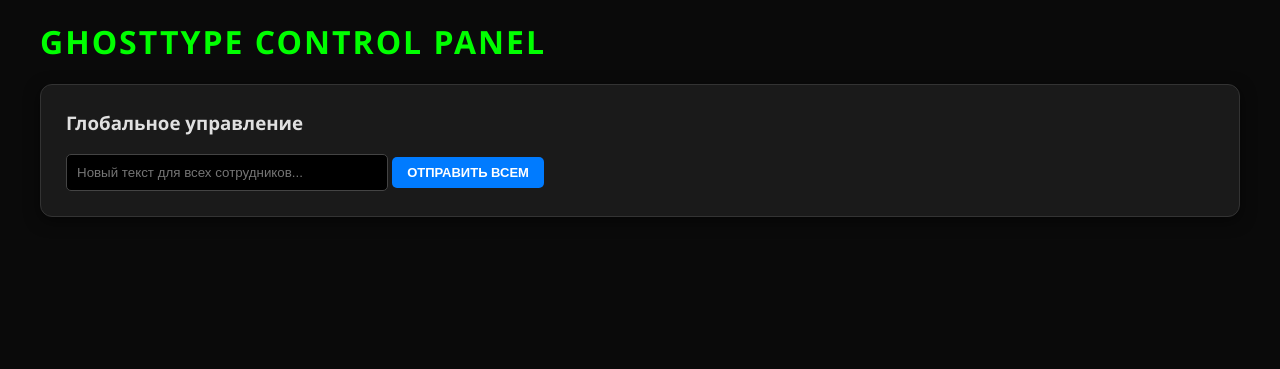
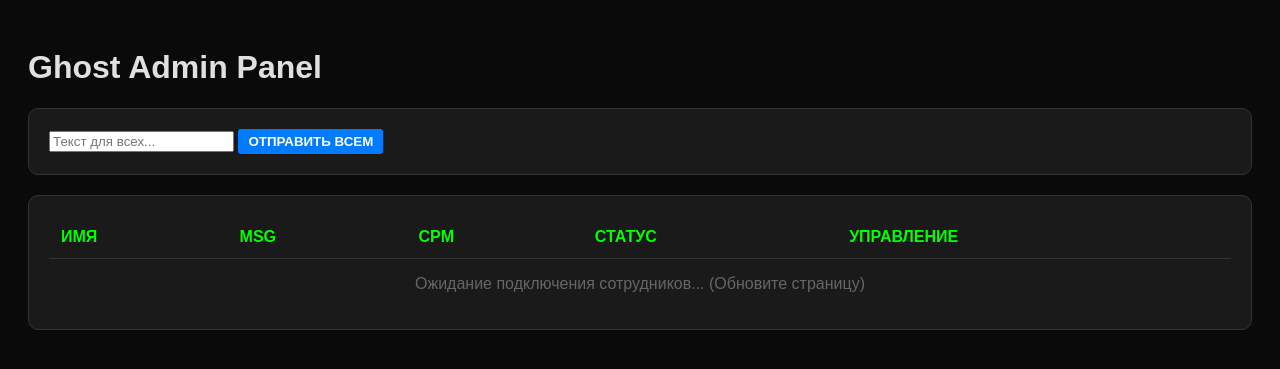
Before and after one commit to 9u9s9d1t/ghost-admin-panel, a Flask app: page / in a window 1280 px wide. Shown: the top 369 px of the page. Run offline with Flask 3, Linux system fonts and the light colour scheme; lists and menus that the app fills with data are empty.

Commit message:
Update index.html

```diff
--- a/templates/index.html
+++ b/templates/index.html
@@ -4,35 +4,94 @@
     <meta charset="UTF-8">
     <title>Ghost Admin Pro</title>
     <style>
-        body { background: #0a0a0a; color: #e0e0e0; font-family: 'Segoe UI', sans-serif; padding: 20px; margin: 0; }
-        .container { max-width: 1200px; margin: 0 auto; }
-        .panel { background: #1a1a1a; padding: 25px; border-radius: 12px; margin-bottom: 25px; border: 1px solid #333; box-shadow: 0 4px 15px rgba(0,0,0,0.5); }
-        h1 { color: #00ff00; text-transform: uppercase; letter-spacing: 2px; margin-top: 0; }
-        table { width: 100%; border-collapse: collapse; background: #111; border-radius: 8px; overflow: hidden; }
-        th, td { padding: 15px; text-align: left; border-bottom: 1px solid #222; }
-        th { background: #000; color: #00ff00; cursor: pointer; user-select: none; }
-        th:hover { background: #050505; }
-        .btn { padding: 8px 15px; border: none; border-radius: 5px; cursor: pointer; font-weight: bold; transition: 0.2s; font-size: 13px; }
-        .btn-green { background: #28a745; color: white; }
+        body { background: #0a0a0a; color: #e0e0e0; font-family: sans-serif; padding: 20px; }
+        .panel { background: #1a1a1a; padding: 20px; border-radius: 10px; border: 1px solid #333; margin-bottom: 20px; }
+        table { width: 100%; border-collapse: collapse; }
+        th, td { padding: 12px; border-bottom: 1px solid #333; text-align: left; }
+        th { color: #00ff00; }
+        .btn { padding: 5px 10px; cursor: pointer; border: none; border-radius: 3px; font-weight: bold; }
+        .btn-blue { background: #007bff; color: white; }
         .btn-red { background: #dc3545; color: white; }
-        .btn-blue { background: #007bff; color: white; }
-        .btn:hover { transform: translateY(-1px); filter: brightness(1.2); }
-        .top-gun { color: gold !important; font-weight: bold; text-shadow: 0 0 10px rgba(255,215,0,0.5); }
-        input[type="text"] { background: #000; border: 1px solid #444; color: #00ff00; padding: 10px; width: 300px; border-radius: 5px; outline: none; }
-
-        /* Модальное окно */
-        .modal { display: none; position: fixed; z-index: 100; left: 0; top: 0; width: 100%; height: 100%; background: rgba(0,0,0,0.85); backdrop-filter: blur(5px); }
-        .modal-content { background: #1a1a1a; margin: 5% auto; padding: 30px; width: 70%; border-radius: 15px; border: 1px solid #00ff00; }
-        textarea { width: 100%; height: 400px; background: #000; color: #00ff00; border: 1px solid #333; padding: 15px; font-family: 'Consolas', monospace; font-size: 14px; border-radius: 8px; box-sizing: border-box; }
-        .modal-actions { margin-top: 20px; display: flex; gap: 10px; }
+        .modal { display: none; position: fixed; z-index: 100; left: 0; top: 0; width: 100%; height: 100%; background: rgba(0,0,0,0.9); }
+        .modal-content { background: #1a1a1a; margin: 10% auto; padding: 20px; width: 60%; border: 1px solid #00ff00; }
+        textarea { width: 100%; height: 300px; background: #000; color: #00ff00; }
     </style>
 </head>
 <body>
-    <div class="container">
-        <h1>GhostType Control Panel</h1>
+    <h1>Ghost Admin Panel</h1>
 
-        <div class="panel">
-            <h3 style="margin-top:0">Глобальное управление</h3>
-            <input type="text" id="globalText" placeholder="Новый текст для всех сотрудников...">
-            <button class="btn btn-blue" onclick="adminAction('set_text', 'all', document.getElementById('globalText').value)">ОТПРАВИТЬ ВСЕМ</button>
-            <button class="btn btn-red" onclick="adminAction('reset
+    <div class="panel">
+        <input type="text" id="globalText" placeholder="Текст для всех...">
+        <button class="btn btn-blue" onclick="adminAction('set_text', 'all', document.getElementById('globalText').value)">ОТПРАВИТЬ ВСЕМ</button>
+    </div>
+
+    <div class="panel">
+        <table>
+            <thead>
+                <tr>
+                    <th>ИМЯ</th>
+                    <th>MSG</th>
+                    <th>CPM</th>
+                    <th>СТАТУС</th>
+                    <th>УПРАВЛЕНИЕ</th>
+                </tr>
+            </thead>
+            <tbody>
+                {% for name, info in workers.items() %}
+                <tr>
+                    <td>{{ name }}</td>
+                    <td>{{ info.total }}</td>
+                    <td>{{ info.cpm }}</td>
+                    <td>{{ info.status }}</td>
+                    <td>
+                        <button class="btn btn-blue" onclick="openEditor('{{ name }}')">ТЕКСТ</button>
+                        <button class="btn btn-red" onclick="adminAction('reset', '{{ name }}')">0</button>
+                    </td>
+                </tr>
+                {% endfor %}
+            </tbody>
+        </table>
+        {% if not workers %}
+        <p style="text-align: center; color: #666;">Ожидание подключения сотрудников... (Обновите страницу)</p>
+        {% endif %}
+    </div>
+
+    <div id="editorModal" class="modal">
+        <div class="modal-content">
+            <h3 id="editTitle">Редактор</h3>
+            <textarea id="editArea"></textarea><br><br>
+            <button class="btn btn-blue" onclick="savePhrases()">СОХРАНИТЬ</button>
+            <button class="btn btn-red" onclick="closeEditor()">ЗАКРЫТЬ</button>
+        </div>
+    </div>
+
+    <script>
+        // Передаем данные из Python максимально просто
+        const data = {{ workers|tojson|safe }};
+
+        function openEditor(name) {
+            document.getElementById('editTitle').innerText = name;
+            document.getElementById('editArea').value = data[name].phrases || "";
+            document.getElementById('editorModal').style.display = "block";
+            window.currentWorker = name;
+        }
+
+        function closeEditor() { document.getElementById('editorModal').style.display = "none"; }
+
+        async function savePhrases() {
+            const text = document.getElementById('editArea').value;
+            await adminAction('set_text', window.currentWorker, text);
+            closeEditor();
+        }
+
+        async function adminAction(action, target, text = "") {
+            await fetch('/api/admin_action', {
+                method: 'POST',
+                headers: {'Content-Type': 'application/json'},
+                body: JSON.stringify({action, target, text})
+            });
+            location.reload();
+        }
+    </script>
+</body>
+</html>
```
